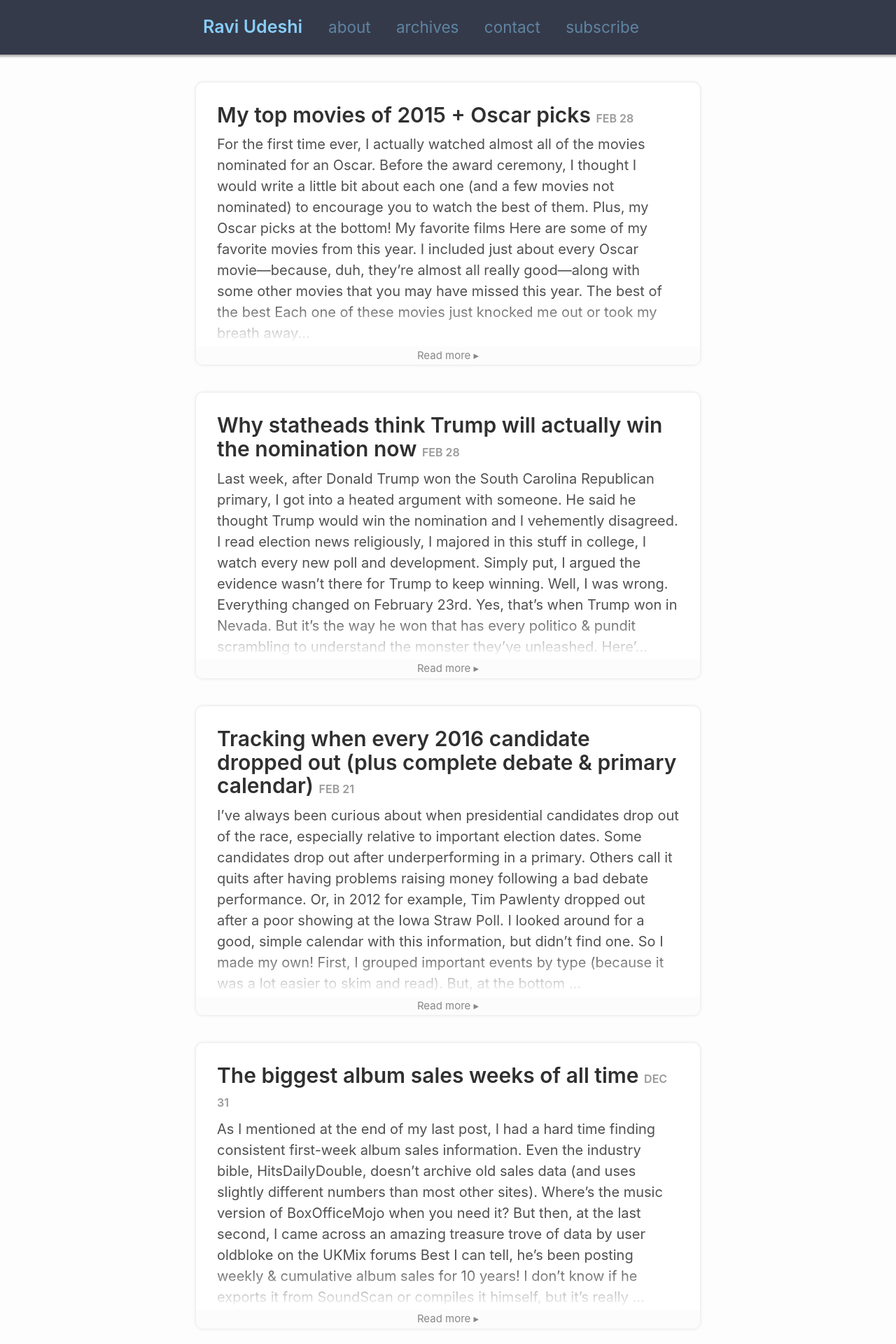
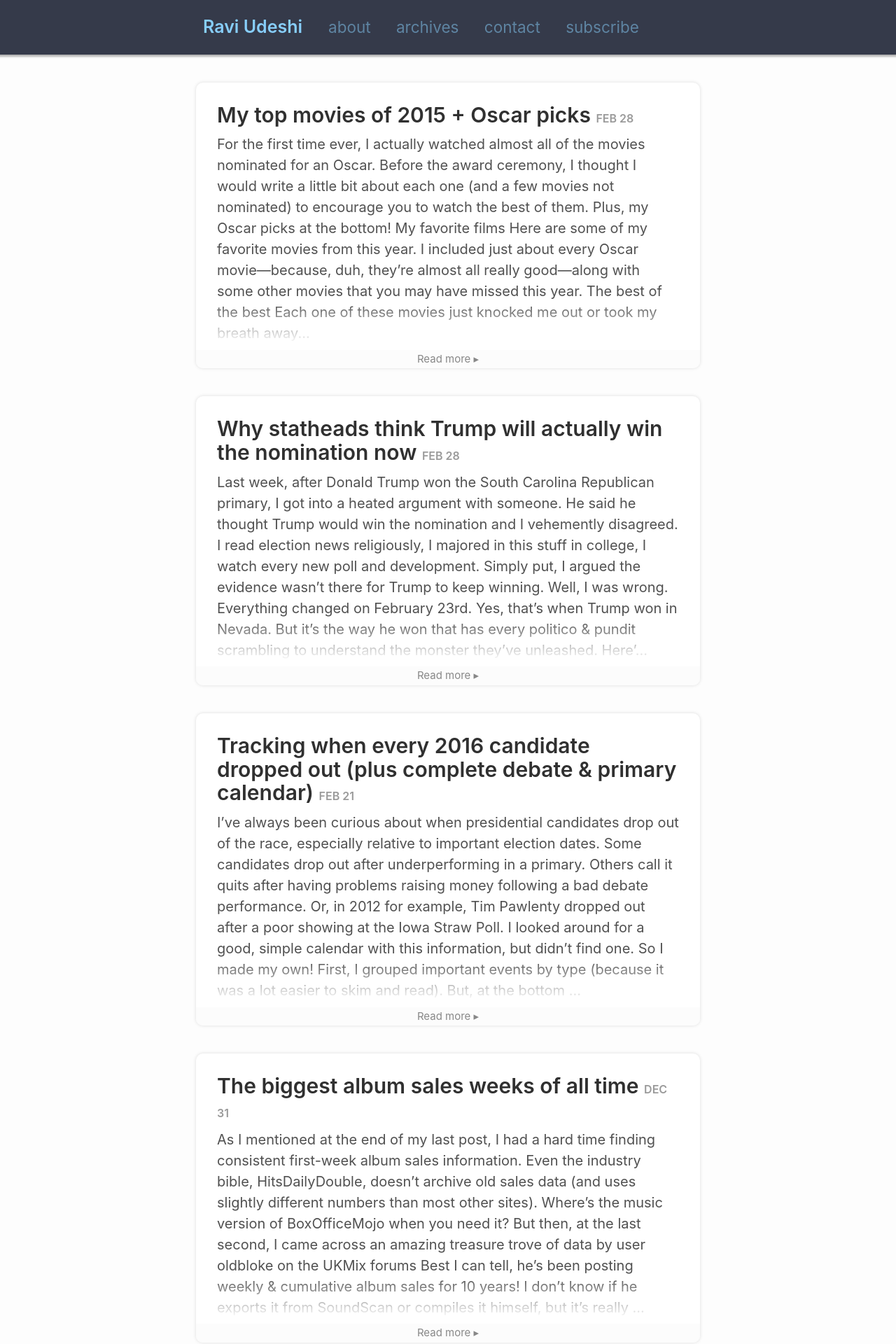
Before and after one commit to rkudeshi/rkudeshi.github.io, a Jekyll site: the page built from index.html, in a window 1280 px wide. Shown: the top 1920 px of the page at 70% size. Built offline with Jekyll 4.4.1, drawn with Linux system fonts in a browser that asks for light colours; the list of posts is cut into pages by our own code.

Commit message:
Add spacing below post-content

```diff
--- a/_sass/_RAVI.scss
+++ b/_sass/_RAVI.scss
@@ -139,6 +139,9 @@ html, body {
 .page, .post, .post-content {
     position: relative;
     overflow: hidden;
+}
+.post-content {
+    margin-bottom: 0.25rem;
 }
 .post-fadeout {
     position: absolute;
```
